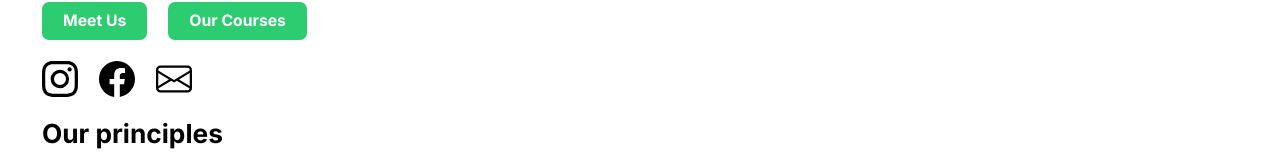
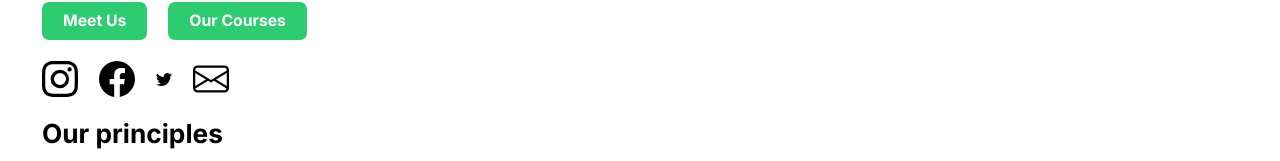
Before and after one commit to ShubhamPatilsd/www-edumango, a Next.js app: page / in a window 1280 px wide. Shown: the part 553-714 px from the top of the page. Built offline with nearby package versions, Linux system fonts and the light colour scheme.

Commit message:
add twitter

```diff
--- a/src/modules/landing.tsx
+++ b/src/modules/landing.tsx
@@ -61,6 +61,9 @@
                     <a href="https://www.facebook.com/EduMango-101718798787000/" target="_blank">
                     <svg xmlns="http://www.w3.org/2000/svg" width="36" height="36" fill="currentColor" className="bi bi-facebook transition transition-delay-15 ease-in-out transform hover:-translate-y-1" viewBox="0 0 16 16"><path d="M16 8.049c0-4.446-3.582-8.05-8-8.05C3.58 0-.002 3.603-.002 8.05c0 4.017 2.926 7.347 6.75 7.951v-5.625h-2.03V8.05H6.75V6.275c0-2.017 1.195-3.131 3.022-3.131.876 0 1.791.157 1.791.157v1.98h-1.009c-.993 0-1.303.621-1.303 1.258v1.51h2.218l-.354 2.326H9.25V16c3.824-.604 6.75-3.934 6.75-7.951z"/></svg>
                     </a>
+                  <a href="https://twitter.com/MangoEdu" target="_blank">
+                    <svg xmlns="http://www.w3.org/2000/svg" width="16" height="16" fill="currentColor" class="bi bi-twitter transition transition-delay-15 ease-in-out transform hover:-translate-y-1" viewBox="0 0 16 16"><path d="M5.026 15c6.038 0 9.341-5.003 9.341-9.334 0-.14 0-.282-.006-.422A6.685 6.685 0 0 0 16 3.542a6.658 6.658 0 0 1-1.889.518 3.301 3.301 0 0 0 1.447-1.817 6.533 6.533 0 0 1-2.087.793A3.286 3.286 0 0 0 7.875 6.03a9.325 9.325 0 0 1-6.767-3.429 3.289 3.289 0 0 0 1.018 4.382A3.323 3.323 0 0 1 .64 6.575v.045a3.288 3.288 0 0 0 2.632 3.218 3.203 3.203 0 0 1-.865.115 3.23 3.23 0 0 1-.614-.057 3.283 3.283 0 0 0 3.067 2.277A6.588 6.588 0 0 1 .78 13.58a6.32 6.32 0 0 1-.78-.045A9.344 9.344 0 0 0 5.026 15z"/></svg>
+                  </a>
                     <a href="mailto:contact.edumango@gmail.com" target="_blank">
                     <svg xmlns="http://www.w3.org/2000/svg" width="36" height="36" fill="currentColor" className="bi bi-envelope transition transition-delay-15 ease-in-out transform hover:-translate-y-1" viewBox="0 0 16 16"><path d="M0 4a2 2 0 0 1 2-2h12a2 2 0 0 1 2 2v8a2 2 0 0 1-2 2H2a2 2 0 0 1-2-2V4zm2-1a1 1 0 0 0-1 1v.217l7 4.2 7-4.2V4a1 1 0 0 0-1-1H2zm13 2.383-4.758 2.855L15 11.114v-5.73zm-.034 6.878L9.271 8.82 8 9.583 6.728 8.82l-5.694 3.44A1 1 0 0 0 2 13h12a1 1 0 0 0 .966-.739zM1 11.114l4.758-2.876L1 5.383v5.73z"/></svg>
                     </a>
```
